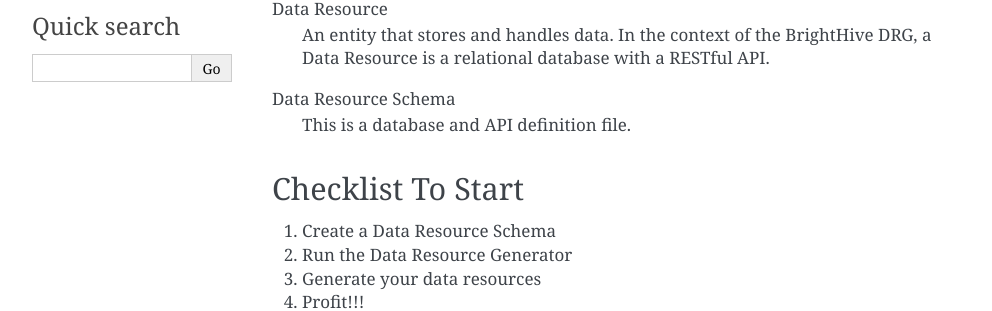
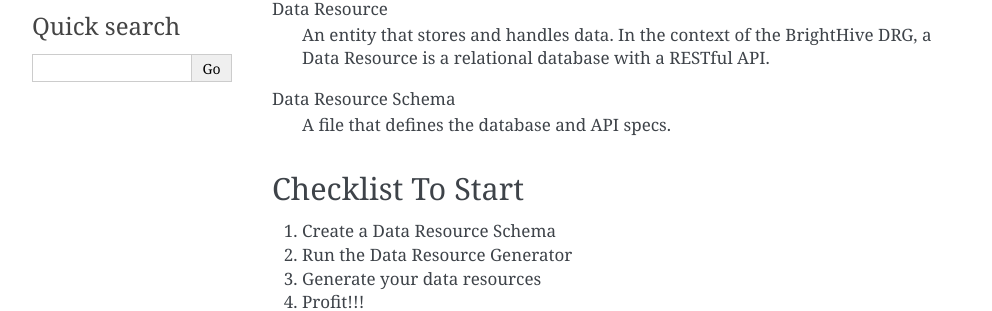
Before and after one commit to brighthive/data-resource-generator, a Sphinx documentation site: the page built from docs/source/getting_started.rst, in a window 1280 px wide. Shown: the part 236-547 px from the top of the page, without its empty margins (148-1140 px from the left). Built offline with Sphinx 7.4.7, drawn with Linux system fonts in a browser that asks for light colours.

Commit message:
Update getting_started.rst

```diff
--- a/docs/source/getting_started.rst
+++ b/docs/source/getting_started.rst
@@ -10,7 +10,7 @@
     An entity that stores and handles data. In the context of the BrightHive DRG, a Data Resource is a relational database with a RESTful API.
 
 Data Resource Schema
-    This is a database and API definition file.
+    A file that defines the database and API specs.
 
 Checklist To Start
 ------------------
```
